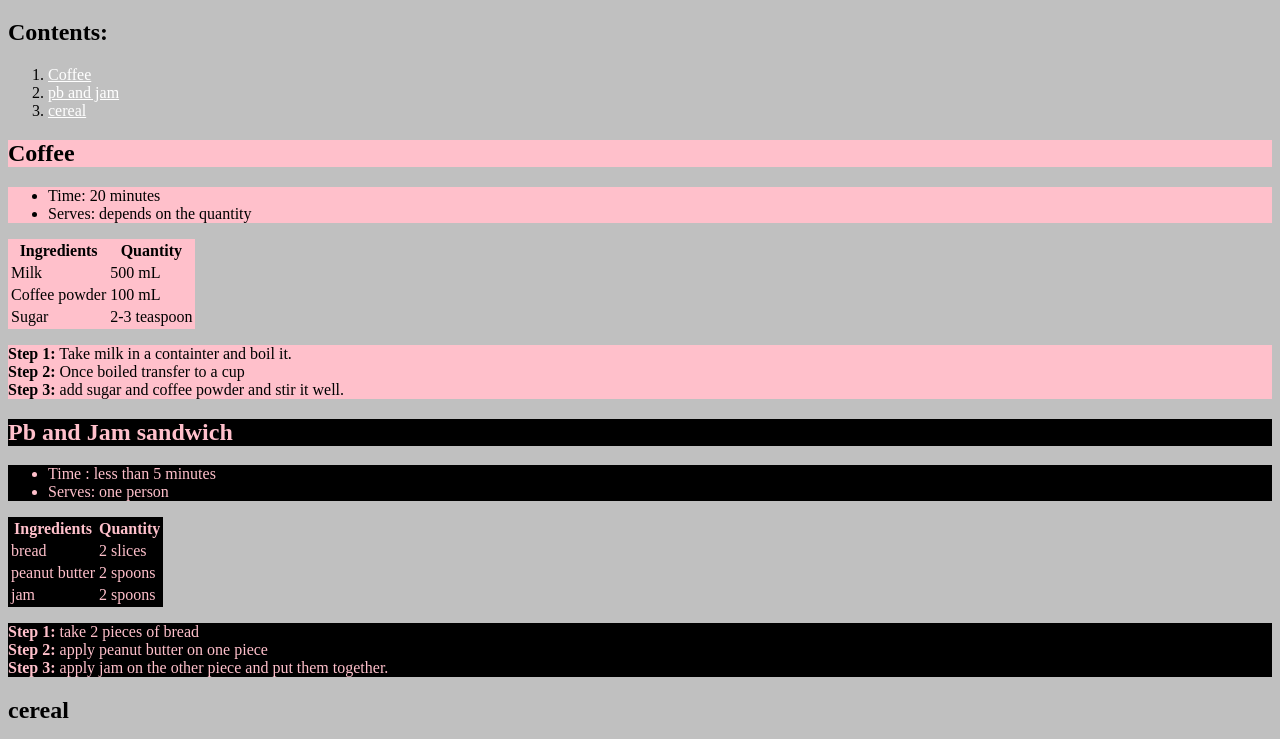
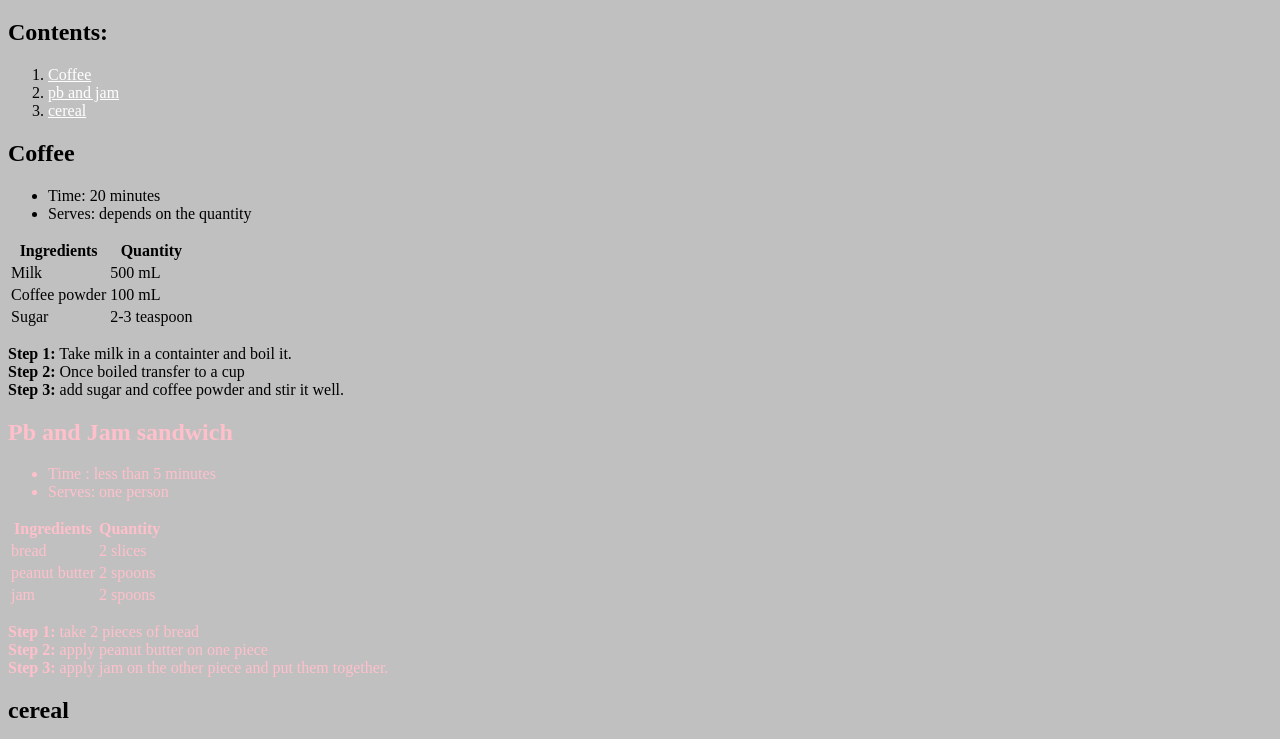
Before and after one commit to mason-san/mason-san.github.io, a plain HTML site: page index.html in a window 1280 px wide. Shown: the part 61-800 px from the top of the page. Drawn offline with Linux system fonts and the light colour scheme.

Commit message:
Update index.html

```diff
--- a/index.html
+++ b/index.html
@@ -9,11 +9,9 @@
          }
          .coffee-class{
              color:black;
-             background:pink;
          }
          .pb-jam-class{
              color:pink;
-             background-color:black;
          }
          #source{
              color:white;
```
